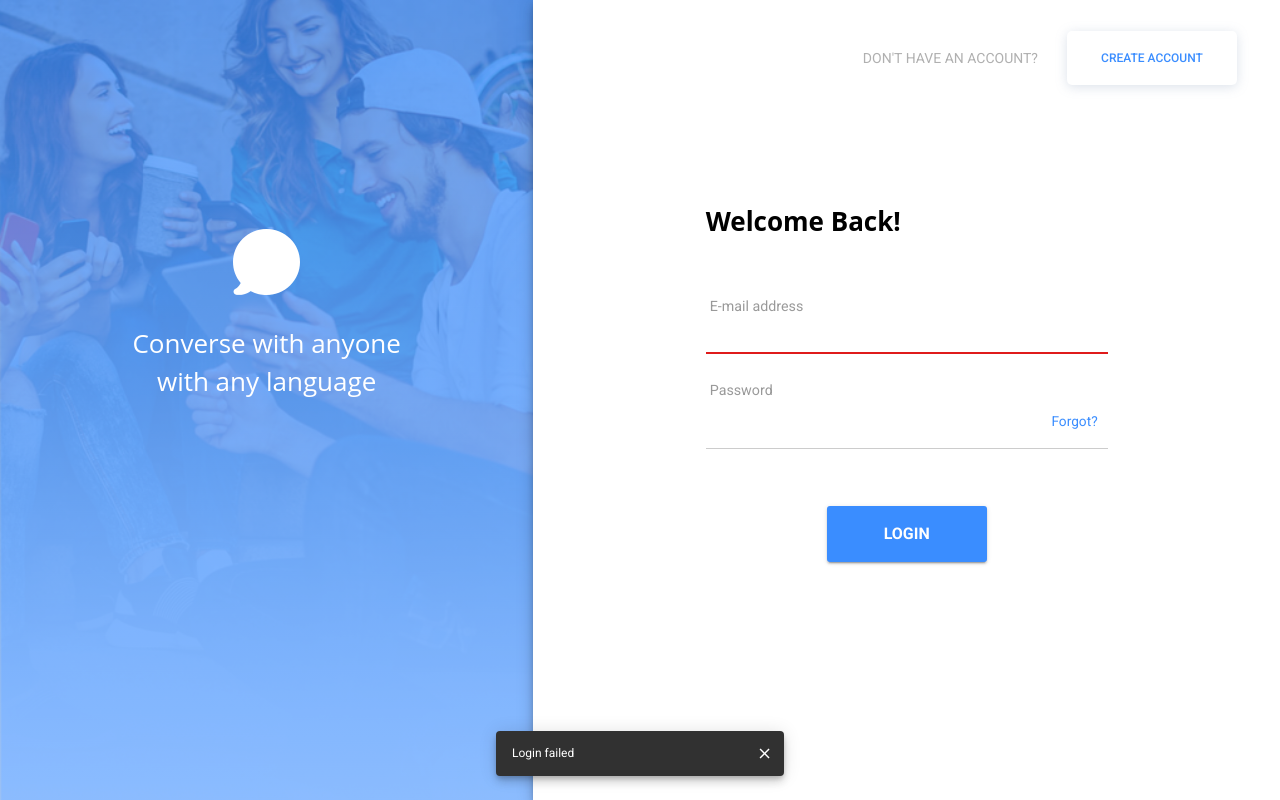
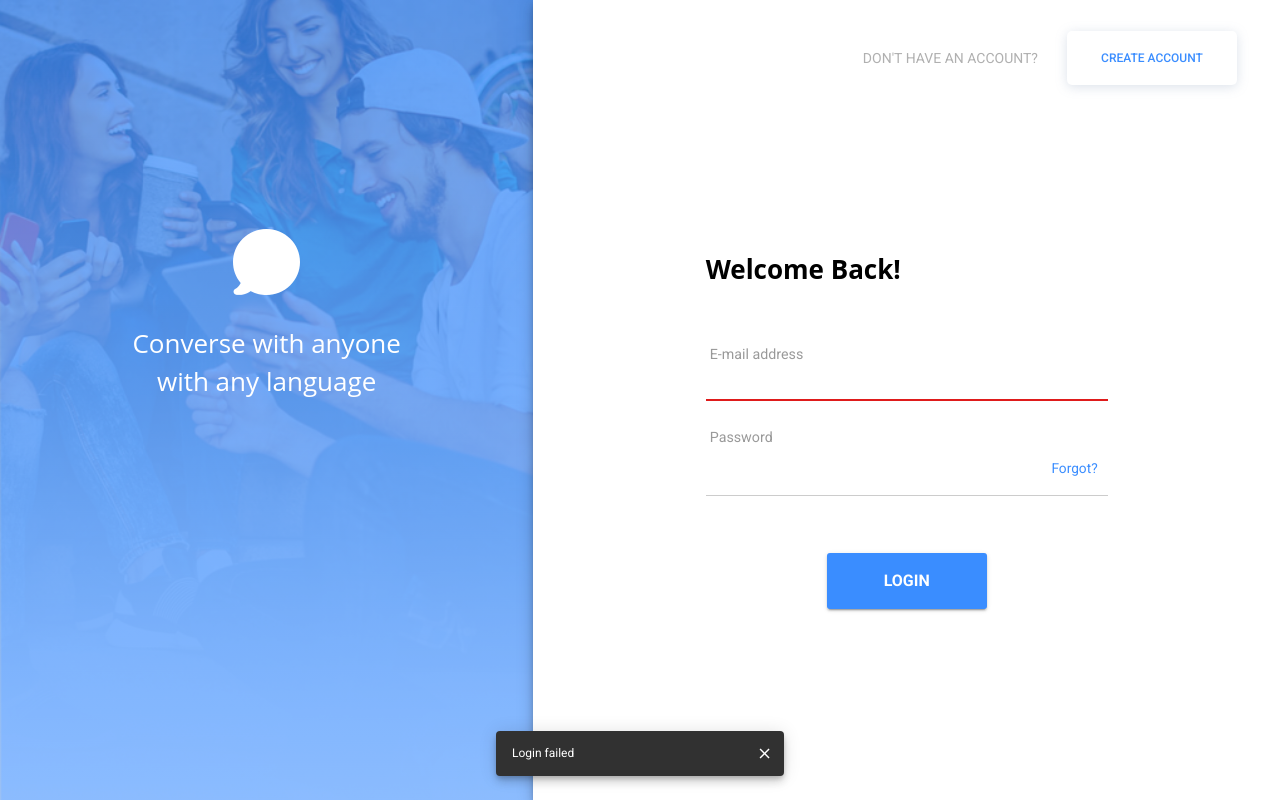
Before and after one commit to nbry/hw-flask-messenger, a React (Create React App) app in the folder client/: page /login in a window 1280 px wide. Built offline with nearby package versions, Linux system fonts and the light colour scheme.

Commit message:
Remove unnecessary div

```diff
--- a/client/src/components/AuthScreen/AuthFormContent.jsx
+++ b/client/src/components/AuthScreen/AuthFormContent.jsx
@@ -130,8 +130,6 @@ const AuthFormContent = ({ classes, isLoginForm }) => {
                 Login
               </Button>
             </Box>
-
-            <div style={{ height: 95 }} />
           </form>
         )}
       </Formik>
```
